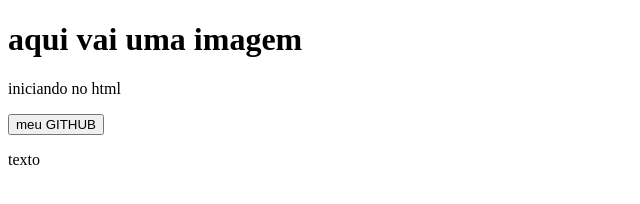
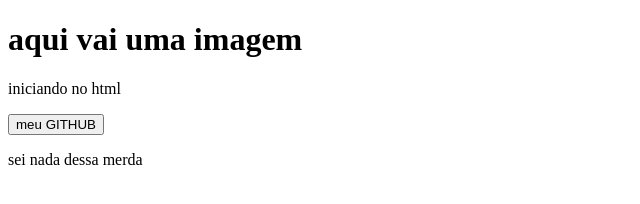
Before and after one commit to mandruvos/teste-prog-2B, a plain HTML site: page index.html in a window 1280 px wide. Shown: the whole page, without its empty margins (0-640 px from the left). Drawn offline with Linux system fonts and the light colour scheme.

Commit message:
Update index.html

```diff
--- a/index.html
+++ b/index.html
@@ -10,7 +10,7 @@
    <h1>aqui vai uma imagem</h1>
 <p>iniciando no html</p>
     <a href=https://github.com/mandruvos><button>meu GITHUB</button></a>
-    <P>texto</p>
+    <P>sei nada dessa merda </p>
 
 
 </body>
```
